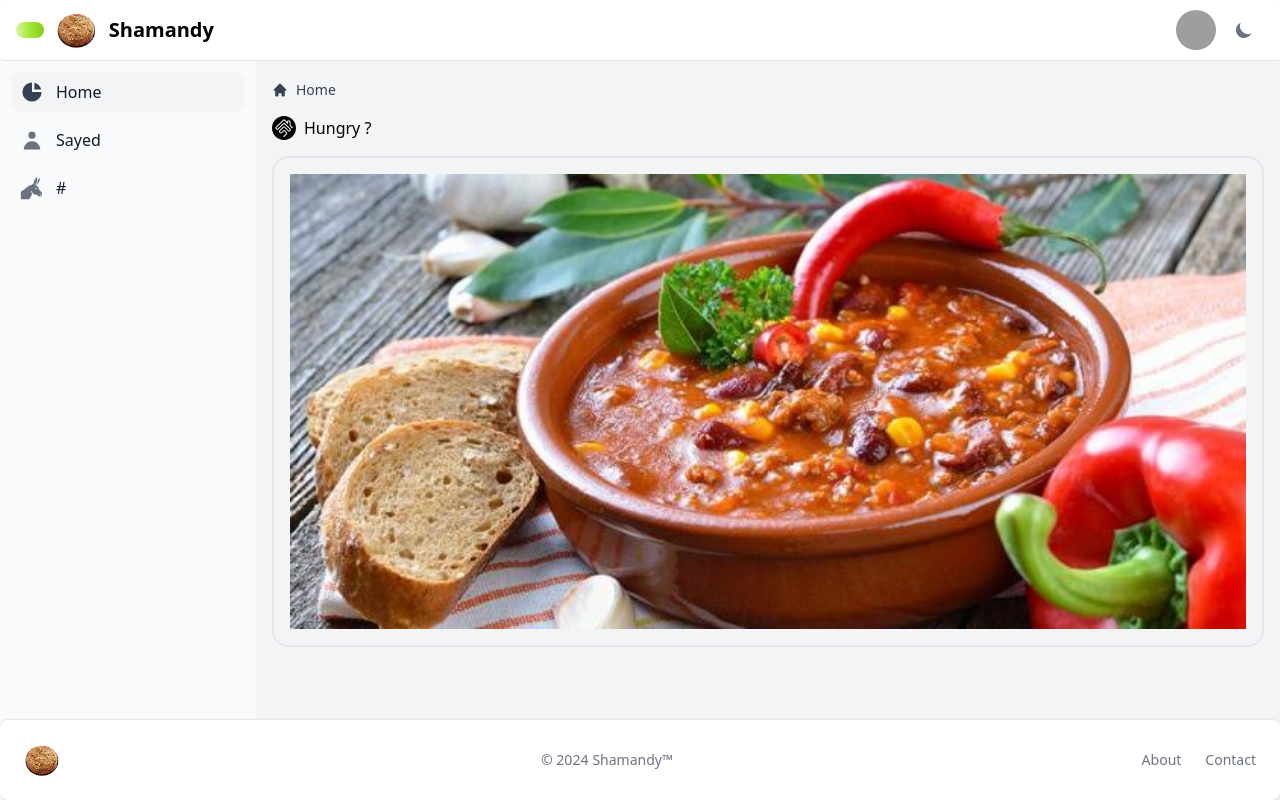
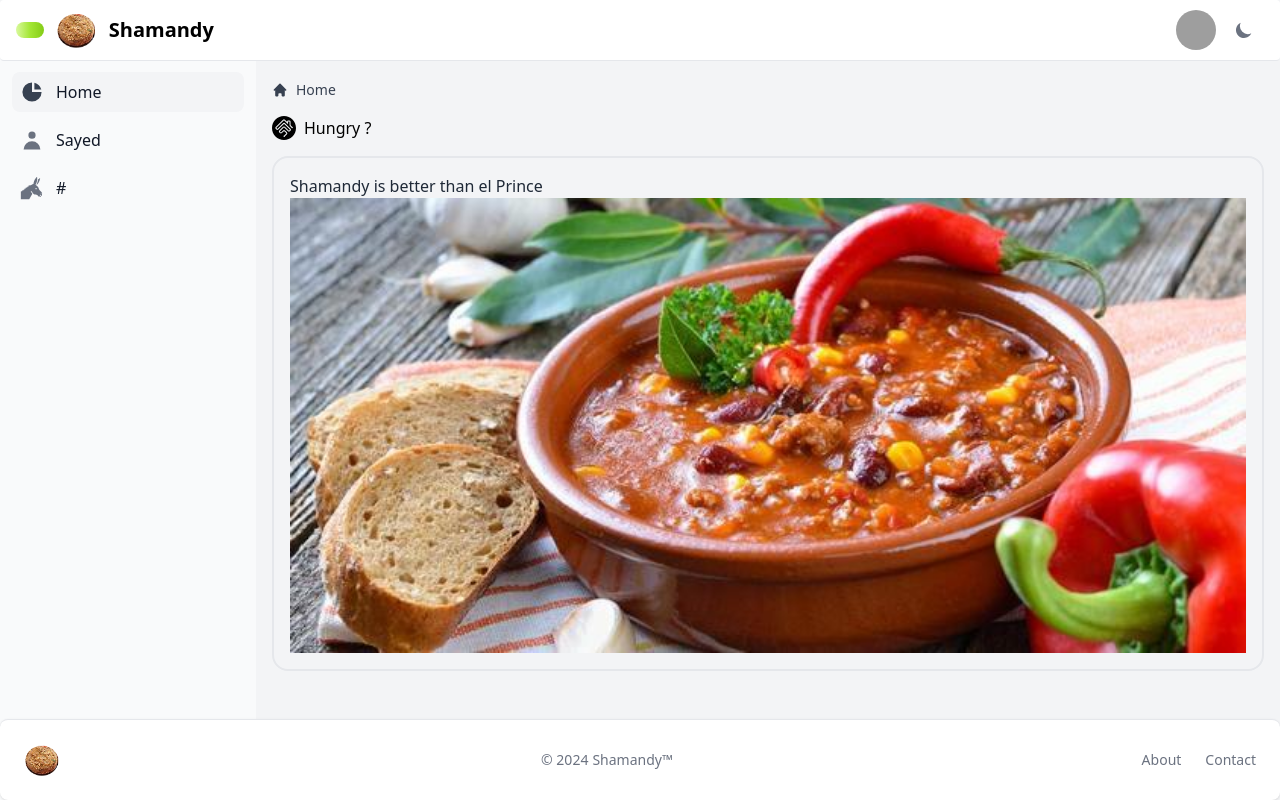
Before and after one commit to George-Nabil-Aziz/Shamandy, a React (Vite) app: page / in a window 1280 px wide. Built offline with nearby package versions, Linux system fonts and the light colour scheme; grey boxes are pictures that could not be loaded.

Commit message:
Enhancement

```diff
--- a/src/pages/index.jsx
+++ b/src/pages/index.jsx
@@ -1,3 +1,6 @@
 export const MainPage = () => (
-  <img className="w-full" src="/fool.png" alt="Fool" />
+  <>
+    <p>Shamandy is better than el Prince</p>
+    <img className="w-full" src="/fool.png" alt="Fool" />
+  </>
 );
```
